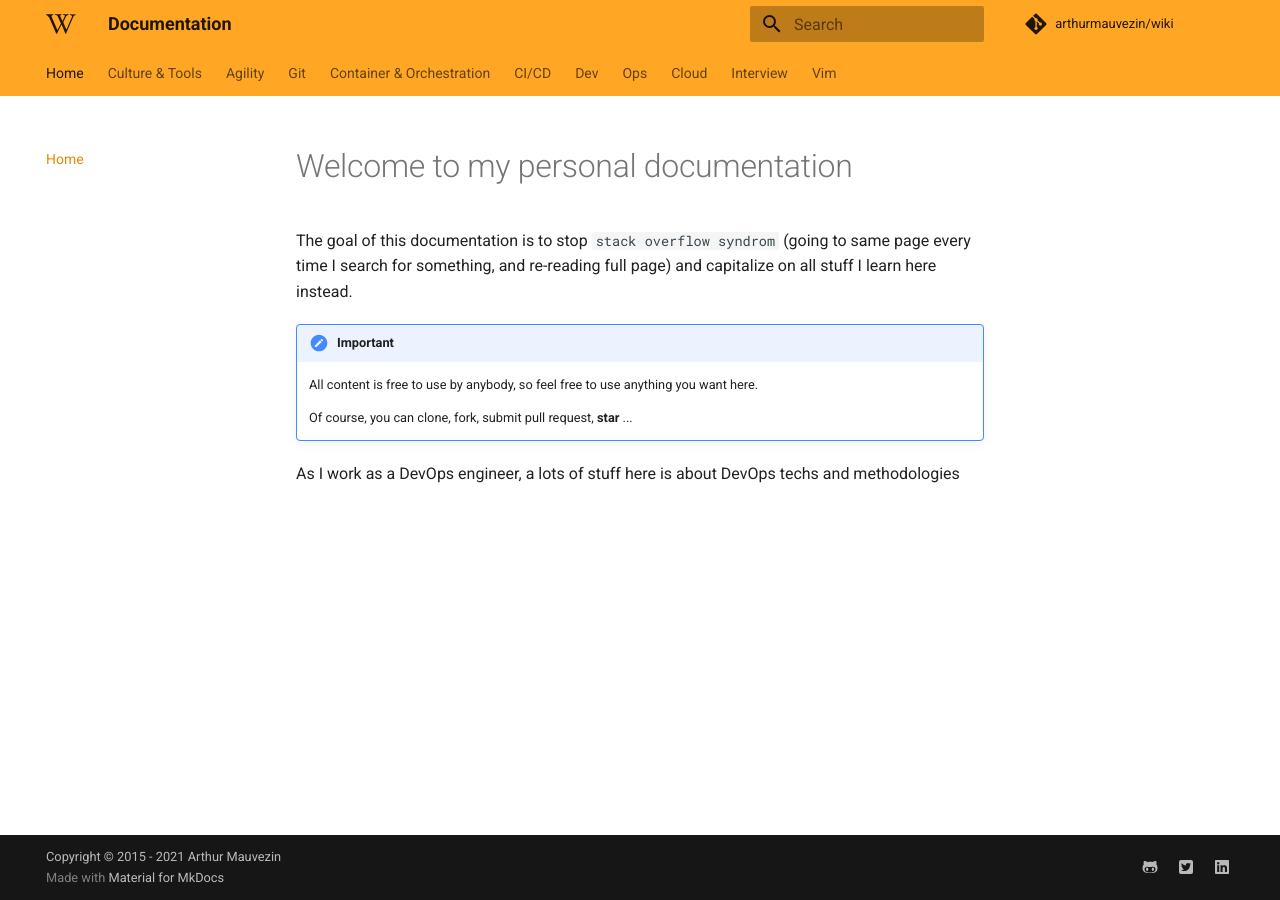
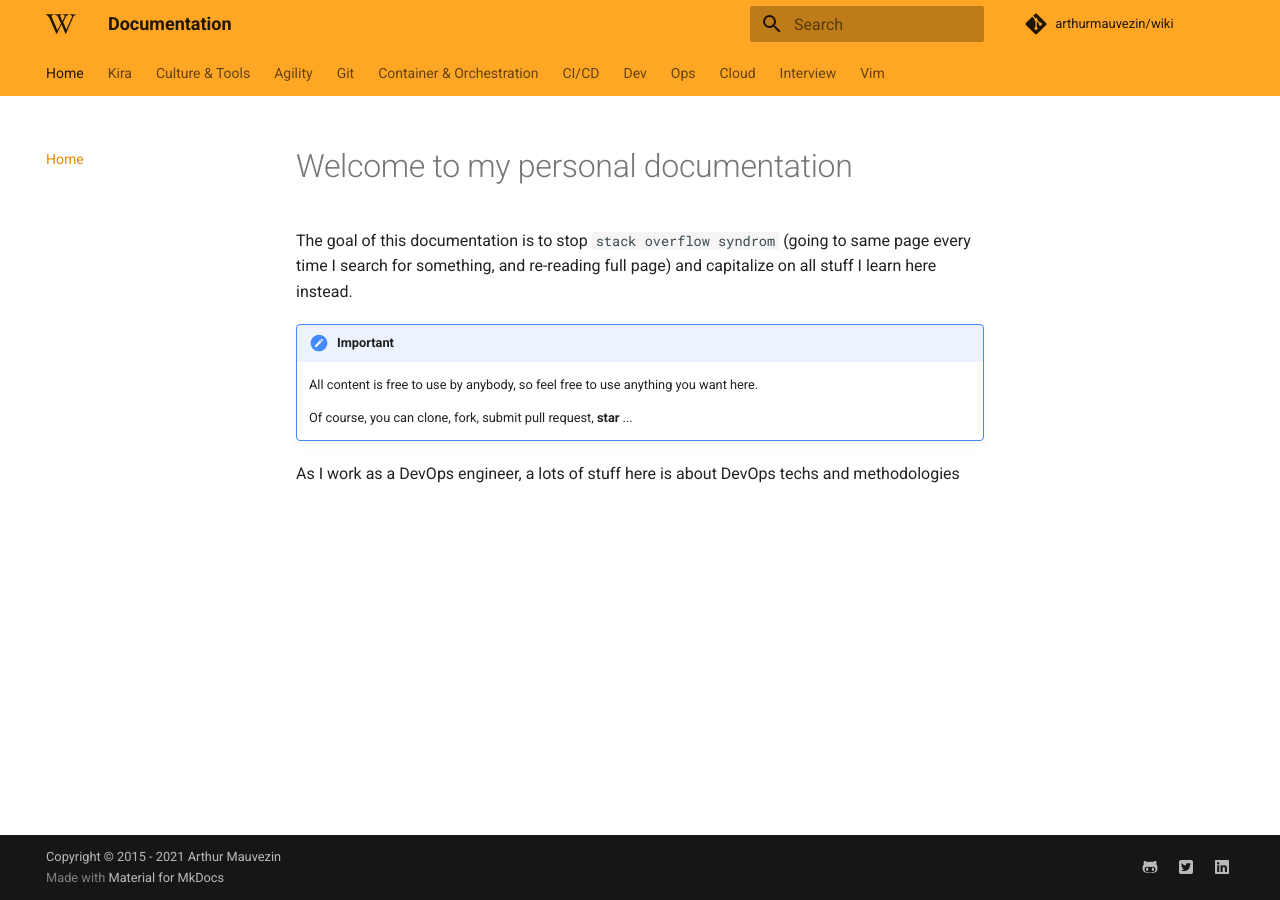
Before and after one commit to arthurmauvezin/wiki, an MkDocs documentation site: the page built from docs/index.md, in a window 1280 px wide. Built offline with MkDocs 1.6.1 and Material for MkDocs 9.7.7, drawn with Linux system fonts in a browser that asks for light colours; comment, search, counter and statistics services are not loaded.

Commit message:
Update mkdocs.yml

```diff
--- a/mkdocs.yml
+++ b/mkdocs.yml
@@ -62,6 +62,7 @@ plugins:
 
 nav:
   - 'Home': 'index.md'
+  - 'Kira': 'kira.md'
   - 'Culture & Tools':
     - 'Culture': 'tools/culture.md'
     - 'Agility': 'tools/agility.md'
```
